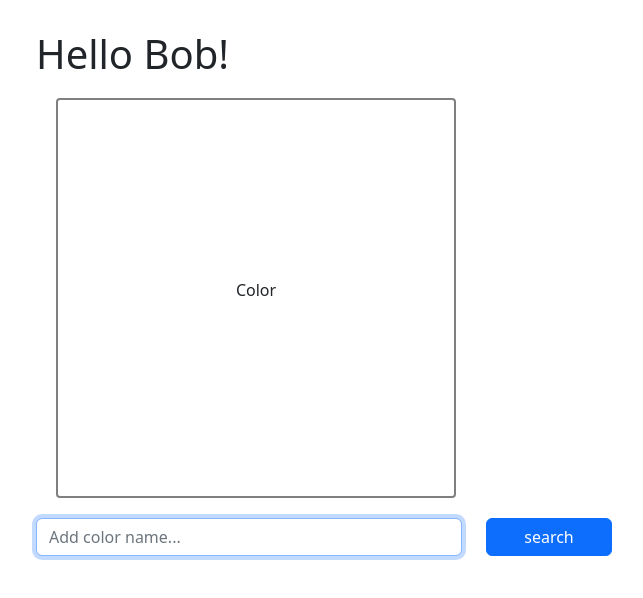
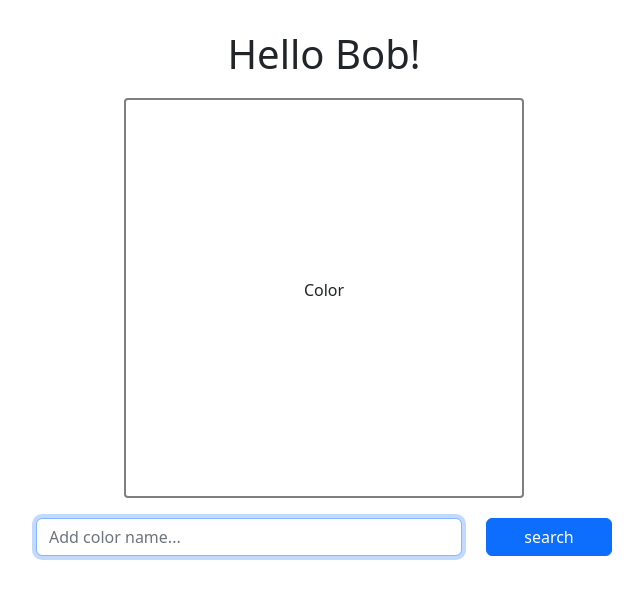
Before and after one commit to Karolinaa12/colour-changer-react-app, a React (Create React App) app: page / in a window 1280 px wide. Shown: the top 598 px of the page, without its empty margins (316-959 px from the left). Built offline with nearby package versions, Linux system fonts and the light colour scheme.

Commit message:
Centered

```diff
--- /dev/null
+++ b/src/RandomName.css
@@ -0,0 +1,3 @@
+.RandomName {
+  text-align: center;
+}
--- a/src/RandomName.js
+++ b/src/RandomName.js
@@ -1,4 +1,5 @@
 import React from "react";
+import "./RandomName.css";
 
 export default function RandomName() {
   const handleNameChange = () => {
--- a/src/square.css
+++ b/src/square.css
@@ -5,5 +5,5 @@
   border-radius: 0.25rem;
   display: grid;
   place-content: center;
-  margin: 20px;
+  margin: 20px auto;
 }
```
